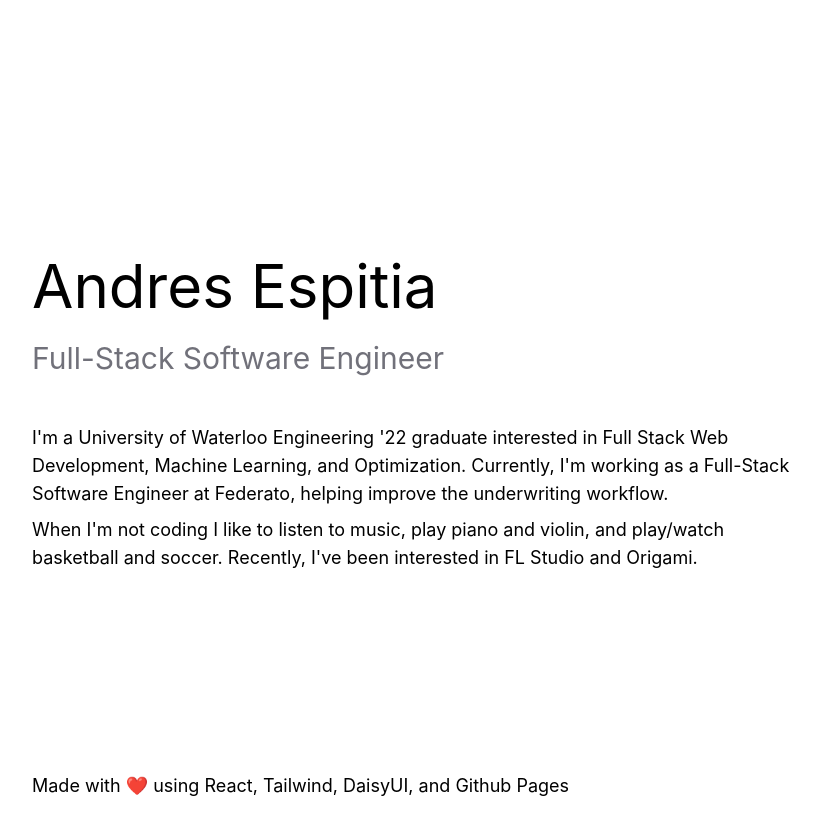
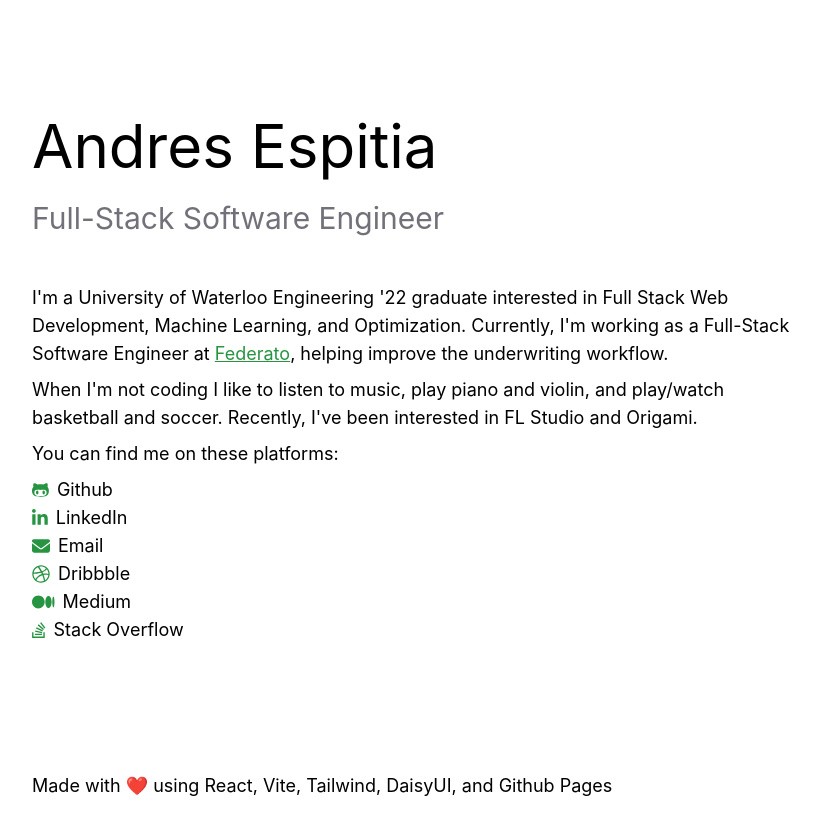
Before and after one commit to espitiaandres/espitiaandres.github.io, a React (Vite) app: page / in a window 1280 px wide. Shown: the top 834 px of the page, without its empty margins (224-1044 px from the left). After the commit the page ends 800 px from the top, so only its background shows below. Built offline with nearby package versions, Linux system fonts and the light colour scheme.

Commit message:
daisyui, themes, and landingpage

```diff
--- a/src/components/AboutMe/AboutMe.tsx
+++ b/src/components/AboutMe/AboutMe.tsx
@@ -7,7 +7,7 @@
 //
 
 // import "animate.css";
-// import LandingPageIcons from "../LandingPageIcons/LandingPageIcons.tsx";
+import LandingPageIcons from "../LandingPageIcons/LandingPageIcons";
 
 const AboutMe = () => {
   return (
@@ -20,7 +20,7 @@
         Stack Web Development, Machine Learning, and Optimization. Currently,
         I'm working as a Full-Stack Software Engineer at&nbsp;
         <a
-          className="link text-secondary"
+          className="link text-primary"
           href="https://federato.ai"
           target="_blank"
           rel="noopener noreferrer"
@@ -34,12 +34,12 @@
         and play/watch basketball and soccer. Recently, I've been interested in
         FL Studio and Origami.
       </div>
-      {/* <LandingPageIcons /> */}
+      <LandingPageIcons />
       <div
       // className="text-black flex fixed bottom-0 py-1 lg:w-[calc(100%_-_24rem)] md:w-[calc(100%_-_8rem)] bg-white"
         className="fixed bottom-0 bg-white pr-12"
       >
-        Made with ❤️ using React, Tailwind, DaisyUI, and Github Pages
+        Made with ❤️ using React, Vite, Tailwind, DaisyUI, and Github Pages
       </div>
     </div>
   );
--- a/src/components/LandingPage/LandingPage.tsx
+++ b/src/components/LandingPage/LandingPage.tsx
@@ -21,7 +21,7 @@
 
   return (
     <div>
-      <div className="p-12 lg:p-64">
+      <div className="p-12 lg:px-64">
         <div className="text-black text-6xl mb-6">Andres Espitia</div>
         <div className="text-zinc-500 text-3xl mb-12">
           Full-Stack Software Engineer
--- /dev/null
+++ b/src/components/LandingPageIcons/LandingPageIcons.tsx
@@ -0,0 +1,42 @@
+//
+//  LandingPageIcons.tsx
+//  espitiaandres.github.io
+//
+//  Created by Andres Espitia.
+//  Copyright © 2020 Andres Espitia. All rights reserved.
+//
+
+import { FontAwesomeIcon } from "@fortawesome/react-fontawesome";
+import { library } from "@fortawesome/fontawesome-svg-core";
+import { fas } from "@fortawesome/free-solid-svg-icons";
+import { fab } from "@fortawesome/free-brands-svg-icons";
+import { icons, Icon } from "./LandingPageIconsHelpers"
+
+const LandingPageIcons = () => {
+  library.add(fab, fas);
+
+  return (
+    <div className="text-base md:text-lg mb-2">
+      <div className="text-black mb-2">You can find me on these platforms:</div>
+      {icons.map((icon: Icon) => (
+        <div className="flex flex-row items-center">
+          <FontAwesomeIcon
+            className="text-primary mr-2"
+            icon={icon.fontAwesome}
+          />
+          <a
+            href={icon.href}
+            target="_blank"
+            rel="noopener noreferrer"
+            title={icon.href}
+            className="text-black"
+          >
+            {icon.label}
+          </a>
+        </div>
+      ))}
+    </div>
+  );
+};
+
+export default LandingPageIcons;
--- /dev/null
+++ b/src/components/LandingPageIcons/LandingPageIconsHelpers.ts
@@ -0,0 +1,41 @@
+export type Icon = {
+  href: string;
+  fontAwesome: string[] | any;
+  label: string;
+}
+
+// TODO: add twitter, medium...?
+// TODO: move this out into the AboutMe.tsx component
+
+export const icons: Icon[] = [
+  {
+    href: "https://github.com/espitiaandres",
+    fontAwesome: ["fab", "github-alt"],
+    label: "Github",
+  },
+  {
+    href: "https://www.linkedin.com/in/espitiaandres",
+    fontAwesome: ["fab", "linkedin-in"],
+    label: "LinkedIn",
+  },
+  {
+    href: "mailto:afespiti@edu.uwaterloo.ca",
+    fontAwesome: ["fas", "envelope"],
+    label: "Email",
+  },
+  {
+    href: "https://dribbble.com/espitiaandres",
+    fontAwesome: ["fab", "dribbble"],
+    label: "Dribbble",
+  },
+  {
+    href: "https://medium.com/@espitiaandres123",
+    fontAwesome: ["fab", "medium"],
+    label: "Medium",
+  },
+  {
+    href: "https://stackoverflow.com/users/13973201/espitiaandres",
+    fontAwesome: ["fab", "stack-overflow"],
+    label: "Stack Overflow",
+  },
+];
--- a/tailwind.config.cjs
+++ b/tailwind.config.cjs
@@ -4,5 +4,22 @@
   theme: {
     extend: {},
   },
-  plugins: [],
+  daisyui: {
+    themes: [
+      {
+        mytheme: {
+          primary: "#269441",
+          "primary-light": "EBFFFF",
+          secondary: "#1ED760",
+          accent: "#1FB2A6",
+          neutral: "#191D24",
+          info: "#3ABFF8",
+          success: "#36D399",
+          warning: "#FBBD23",
+          error: "#F87272",
+        },
+      },
+    ],
+  },
+  plugins: [require("daisyui")],
 };
```
